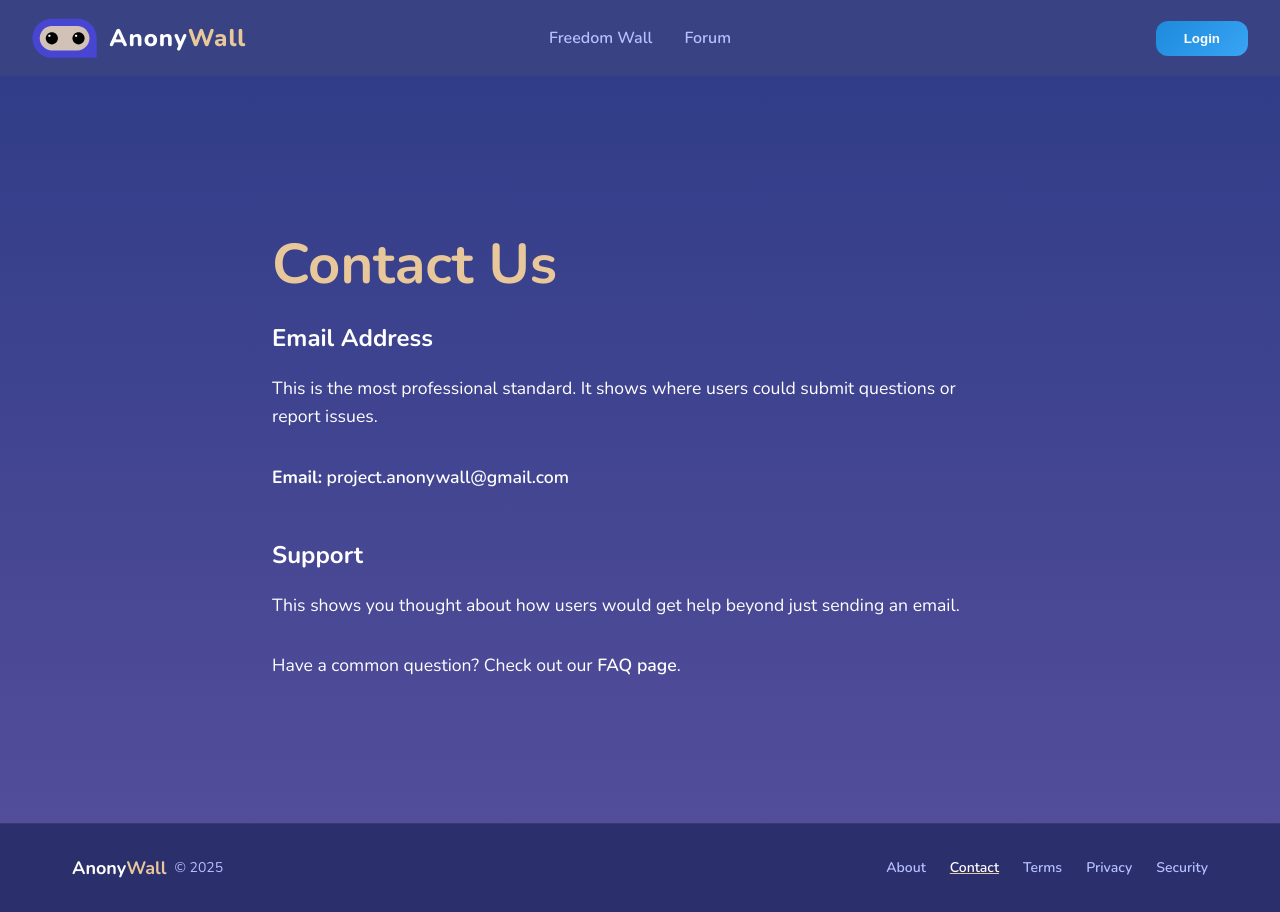
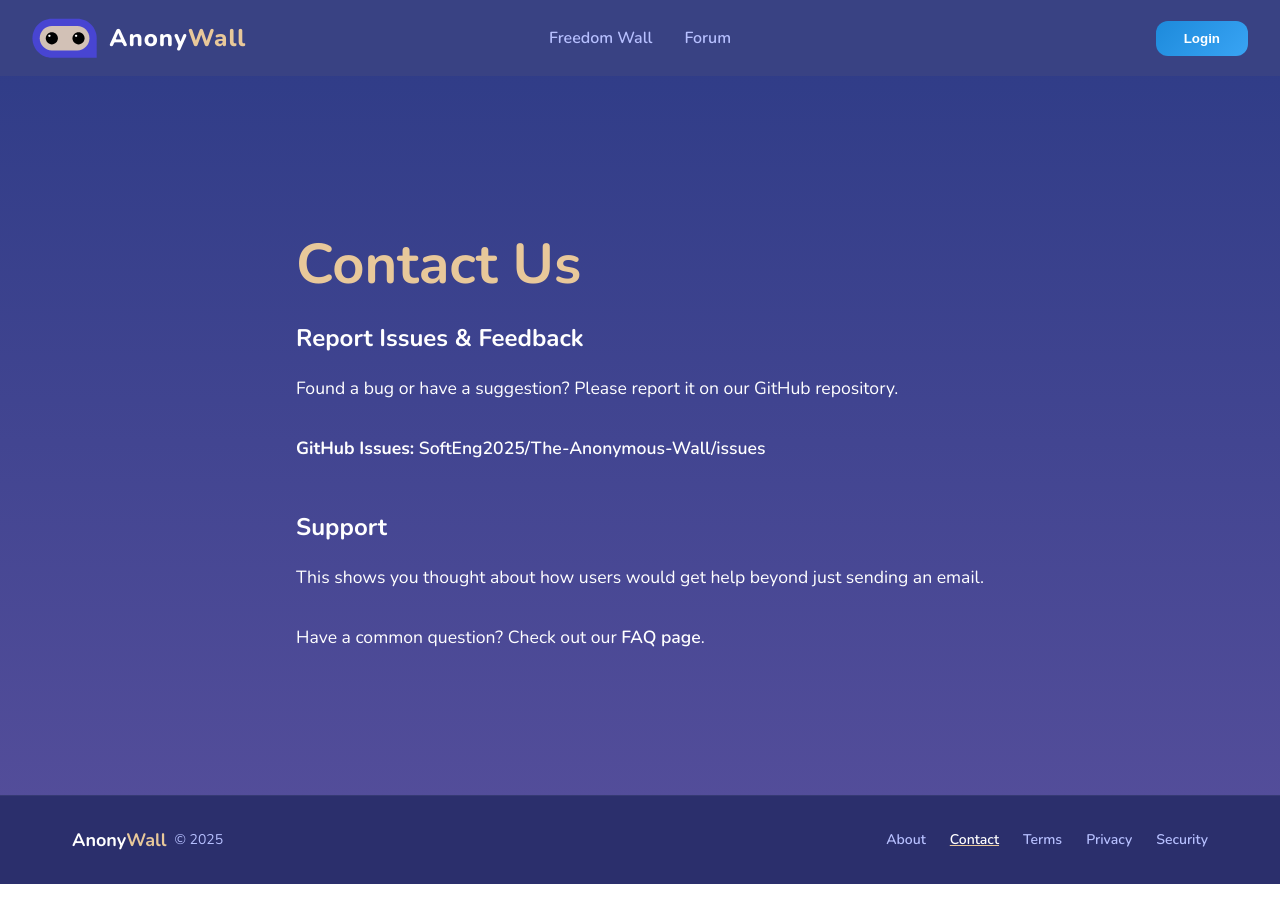
Before and after one commit to SoftEng2025/The-Anonymous-Wall, a React (Vite) app: page /contact in a window 1280 px wide. After the commit the page ends 884 px from the top, so only its background shows below. Built offline with nearby package versions, Linux system fonts and the light colour scheme; no server answers.

Commit message:
Update Contact page with GitHub issues link

```diff
--- a/src/pages/Contact/Contact.jsx
+++ b/src/pages/Contact/Contact.jsx
@@ -8,10 +8,10 @@ const Contact = () => {
             <h1>Contact Us</h1>
 
             <div className="info-page-section">
-                <h2>Email Address</h2>
-                <p>This is the most professional standard. It shows where users could submit questions or report issues.</p>
+                <h2>Report Issues & Feedback</h2>
+                <p>Found a bug or have a suggestion? Please report it on our GitHub repository.</p>
                 <p>
-                    <strong>Email:</strong> <a href="mailto:project.anonywall@gmail.com">project.anonywall@gmail.com</a>
+                    <strong>GitHub Issues:</strong> <a href="https://github.com/SoftEng2025/The-Anonymous-Wall/issues" target="_blank" rel="noopener noreferrer">SoftEng2025/The-Anonymous-Wall/issues</a>
                 </p>
             </div>
 
```
